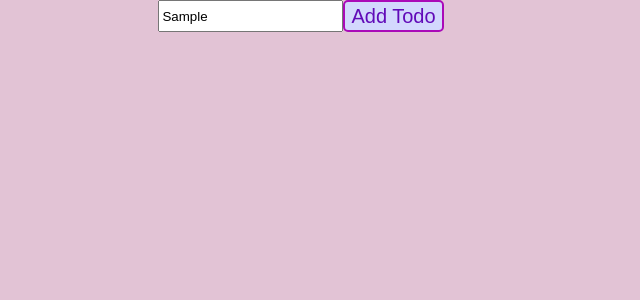
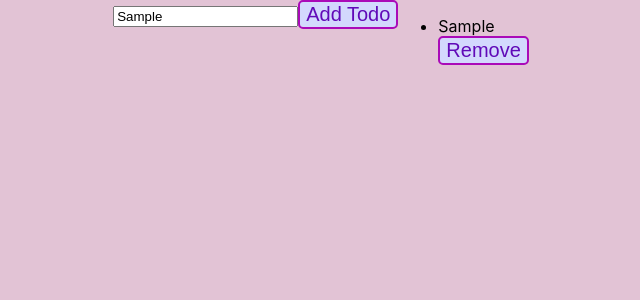
Before and after one commit to brebecaS/useState-Exercises, a React (Create React App) app: page / in a window 1280 px wide. Both pictures are taken after typing "Sample" into the empty fields and a click on the button "Add Todo". Shown: the top 300 px of the page, without its empty margins (319-959 px from the left). Built offline with nearby package versions, Linux system fonts and the light colour scheme.

Commit message:
remove button

```diff
--- a/src/App.js
+++ b/src/App.js
@@ -4,7 +4,7 @@ import { Link } from "react-router-dom";
 import Counter from "./teme/tema2/ExercitiuCounter";
 import InputField from "./teme/tema3/InputField";
 import CharacterCounter from "./teme/tema4/CharacterCounterRezolvare";
-import TodoList from "./teme/tema5/ToDoList";
+import TodoList from "./teme/tema5/ToDoListRezolvare";
 import SearchFilter from "./teme/tema6/SearchFilterRezolvare";
 import ColorSwitcher from "./teme/tema7/ColorSwitcher";
 import ImagesCarousel from "./teme/tema1/RezolvareImagesCarousel";
--- a/src/teme/tema5/ToDoListRezolvare.js
+++ b/src/teme/tema5/ToDoListRezolvare.js
@@ -4,6 +4,13 @@ import "../../App.css";
 function TodoList() {
   const [toDos, setToDos] = useState([]);
   const [newToDo, setNewToDo] = useState("");
+
+  const liList = toDos.map((item) => (
+    <div key={item}>
+      <li>{item}</li>
+      <button onClick={() => {}}>Remove</button>
+    </div>
+  ));
 
   return (
     <div className="exercise-container">
@@ -15,23 +22,7 @@ function TodoList() {
           Add Todo
         </button>
       </div>
-      <ul>
-        {toDos.map((item) => (
-          <div key={item}>
-            <li>{item}</li>
-            <button
-              onClick={() =>
-                setToDos((prev) => {
-                  const newTexts = prev.filter((text) => text !== item);
-                  return newTexts;
-                })
-              }
-            >
-              Remove
-            </button>
-          </div>
-        ))}
-      </ul>
+      <ul>{liList}</ul>
     </div>
   );
 }
```
